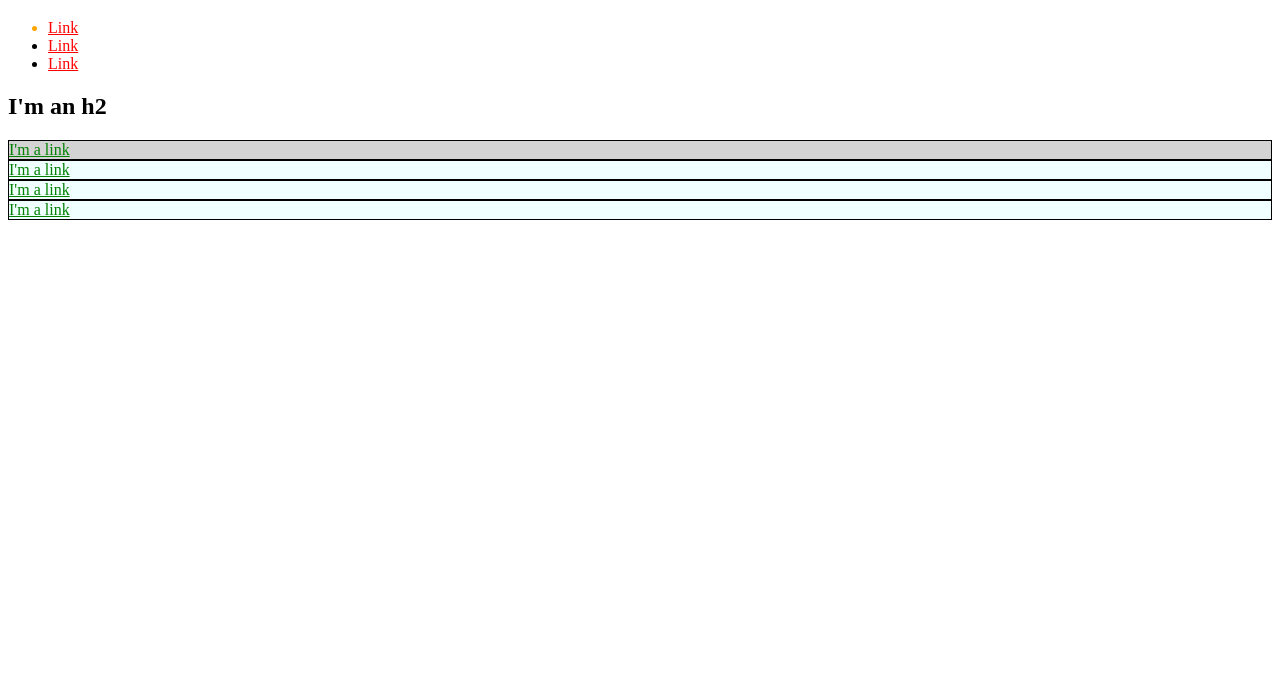
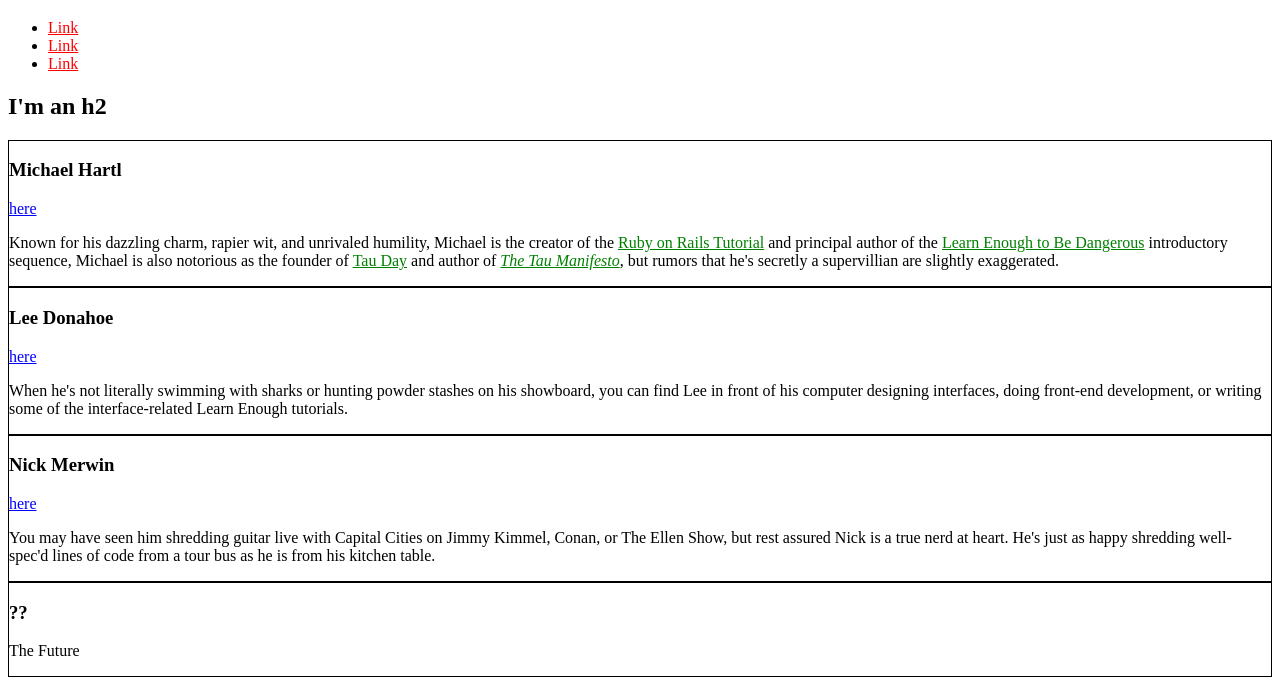
Before and after one commit to be-more/be-more.github.io, a plain HTML site: page index.html in a window 1280 px wide. Shown: the part 61-756 px from the top of the page. Drawn offline with Linux system fonts and the light colour scheme.

Commit message:
Add bios to index page

```diff
--- a/index.html
+++ b/index.html
@@ -7,20 +7,14 @@
       a {
         color: red;
       }
-      .bluey {
-        background-color: azure;
-      }
       .bio-box {
         border: 1px solid black;
       }
       .bio-box a {
         color: green;
       }
-      #exec-bio {
-        background-color: lightgray;
-      }
-      #orange-bullet {
-        color: orange;
+      a.social-link {
+        color: blue;
       }
     </style>
   </head>
@@ -29,7 +23,7 @@
     <h1>I'm an h1</h1>
 
     <ul>
-        <li id="orange-bullet">
+        <li>
           <a href="http://example.com/">Link</a>
         </li>
         <li>
@@ -42,17 +36,47 @@
 
     <h2>I'm an h2</h2>
 
-    <div id="exec-bio" class="bio-box bluey">
-      <a href="http://example.com/">I'm a link</a>
+    <div class="bio-box">
+      <h3>Michael Hartl</h3>
+      <a href="http://twitter.com/mhartl" class="social-link">here</a>
+      <p>
+        Known for his dazzling charm, rapier wit, and unrivaled humility,
+        Michael is the creator of the
+        <a href="http://railstutorial.org/">Ruby on Rails Tutorial</a> and
+        principal author of the
+        <a href="https://learnenough.com/">
+          Learn Enough to Be Dangerous</a> introductory sequence, Michael
+          is also notorious as the founder of
+          <a href="http://tauday.com">Tau Day</a> and author of
+          <a href="http://tauday.com/tau-manifesto"><em>The Tau Manifesto</em></a>,
+          but rumors that he's secretly a supervillian are slightly exaggerated.
+      </p>
     </div>
-    <div  class="bio-box bluey">
-      <a href="http://example.com/">I'm a link</a>
+    <div  class="bio-box">
+      <h3>Lee Donahoe</h3>
+      <a href="https://twitter.com/leedonahoe" class="social-link">here</a>
+      <p>
+        When he's not literally swimming with sharks or hunting powder stashes on
+        his showboard, you can find Lee in front of his computer designing interfaces,
+        doing front-end development, or writing some of the interface-related
+        Learn Enough tutorials.
+      </p>
     </div>
-    <div  class="bio-box bluey">
-      <a href="http://example.com/">I'm a link</a>
+    <div  class="bio-box">
+      <h3>Nick Merwin</h3>
+      <a href="http://twitter.com/nickmerwin" class="social-link">here</a>
+      <p>
+        You may have seen him shredding guitar live with Capital Cities on Jimmy
+        Kimmel, Conan, or The Ellen Show, but rest assured Nick is a true nerd
+        at heart. He's just as happy shredding well-spec'd lines of code from a
+        tour bus as he is from his kitchen table.
+      </p>
     </div>
-    <div  class="bio-box bluey">
-      <a href="http://example.com/">I'm a link</a>
+    <div  class="bio-box">
+      <h3>??</h3>
+      <p>
+        The Future
+      </p>
     </div>
   </body>
 </html>
```
